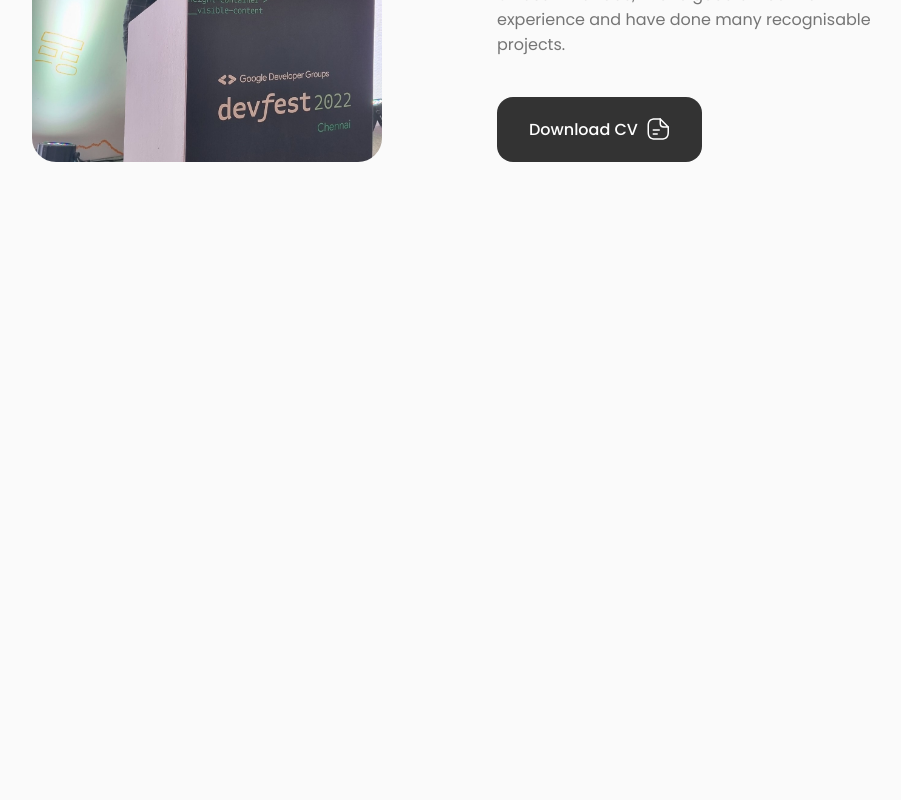
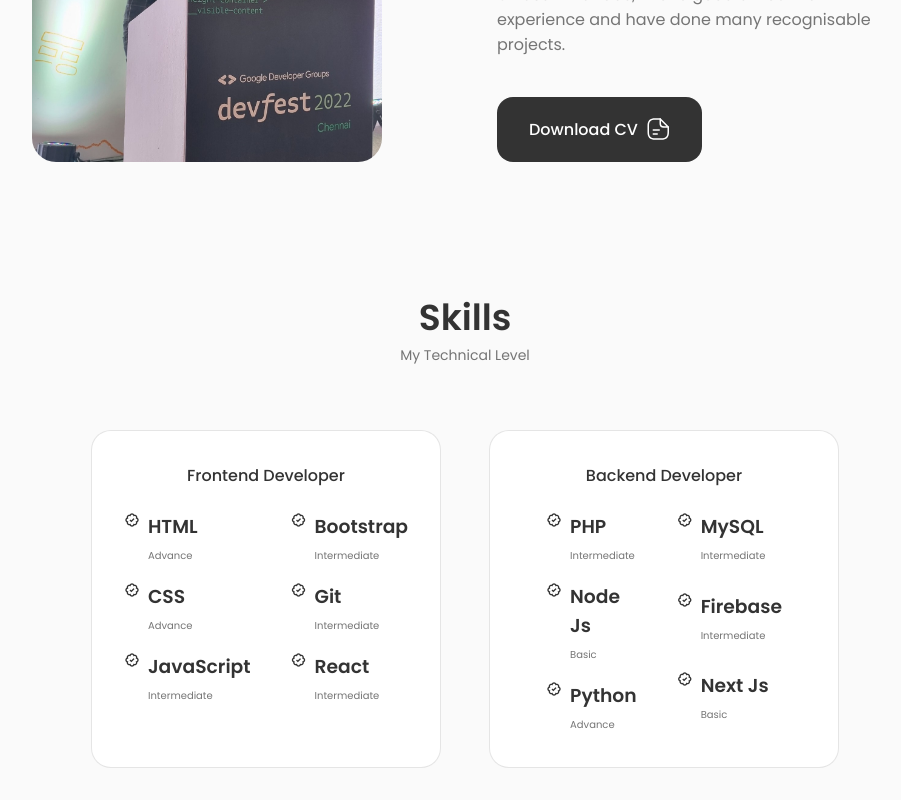
Before and after one commit to visionjain/React-Portfolio, a React (Create React App) app: page / in a window 1280 px wide. Shown: the part 1091-1891 px from the top of the page, without its empty margins (175-1076 px from the left). Before the commit the page ends 1285 px from the top, so only its background shows below. Built offline with nearby package versions, Linux system fonts and the light colour scheme.

Commit message:
added skills section

```diff
--- a/src/App.jsx
+++ b/src/App.jsx
@@ -3,6 +3,7 @@
 import Header from './components/header/Header';
 import Home from './components/home/home';
 import About from './components/about/About';
+import Skills from './components/skills/Skills';
 
 const App = () => {
   return (
@@ -12,6 +13,7 @@
     <main className='main'>
       <Home />
       <About />
+      <Skills />
     </main>
     </>
   )
--- /dev/null
+++ b/src/components/skills/Backend.jsx
@@ -0,0 +1,68 @@
+import React from 'react'
+
+const Backend = () => {
+  return (
+    <div className="skills__content">
+      <h3 className="skills__title">Backend Developer</h3>
+      <div className="skills__box">
+        <div className="skills__group">
+              <div className="skills__data">
+              <i  class='bx bx-badge-check'></i>
+          <div>
+              <h3 className="skills__name">PHP</h3>
+              <span className="skills__level">Intermediate</span>
+          </div>
+          </div>
+
+          <div className="skills__data">
+              <i  class='bx bx-badge-check'></i>
+          <div>
+              <h3 className="skills__name">Node Js</h3>
+              <span className="skills__level">Basic</span>
+          </div>
+          </div>
+
+          <div className="skills__data">
+              <i  class='bx bx-badge-check'></i>
+          <div>
+              <h3 className="skills__name">Python</h3>
+              <span className="skills__level">Advance</span>
+          </div>
+          </div>
+
+
+        </div>
+
+        <div className="skills__group">
+              <div className="skills__data">
+              <i  class='bx bx-badge-check'></i>
+          <div>
+              <h3 className="skills__name">MySQL</h3>
+              <span className="skills__level">Intermediate</span>
+          </div>
+          </div>
+
+          <div className="skills__data">
+              <i  class='bx bx-badge-check'></i>
+          <div>
+              <h3 className="skills__name">Firebase</h3>
+              <span className="skills__level">Intermediate</span>
+          </div>
+          </div>
+
+          <div className="skills__data">
+              <i  class='bx bx-badge-check'></i>
+          <div>
+              <h3 className="skills__name">Next Js</h3>
+              <span className="skills__level">Basic</span>
+          </div>
+          </div>
+
+
+        </div>
+      </div>
+    </div>
+  )
+}
+
+export default Backend
--- /dev/null
+++ b/src/components/skills/Frontend.jsx
@@ -0,0 +1,68 @@
+import React from 'react'
+
+const Frontend = () => {
+  return (
+    <div className="skills__content">
+      <h3 className="skills__title">Frontend Developer</h3>
+      <div className="skills__box">
+        <div className="skills__group">
+              <div className="skills__data">
+              <i  class='bx bx-badge-check'></i>
+          <div>
+              <h3 className="skills__name">HTML</h3>
+              <span className="skills__level">Advance</span>
+          </div>
+          </div>
+
+          <div className="skills__data">
+              <i  class='bx bx-badge-check'></i>
+          <div>
+              <h3 className="skills__name">CSS</h3>
+              <span className="skills__level">Advance</span>
+          </div>
+          </div>
+
+          <div className="skills__data">
+              <i  class='bx bx-badge-check'></i>
+          <div>
+              <h3 className="skills__name">JavaScript</h3>
+              <span className="skills__level">Intermediate</span>
+          </div>
+          </div>
+
+
+        </div>
+
+        <div className="skills__group">
+              <div className="skills__data">
+              <i  class='bx bx-badge-check'></i>
+          <div>
+              <h3 className="skills__name">Bootstrap</h3>
+              <span className="skills__level">Intermediate</span>
+          </div>
+          </div>
+
+          <div className="skills__data">
+              <i  class='bx bx-badge-check'></i>
+          <div>
+              <h3 className="skills__name">Git</h3>
+              <span className="skills__level">Intermediate</span>
+          </div>
+          </div>
+
+          <div className="skills__data">
+              <i  class='bx bx-badge-check'></i>
+          <div>
+              <h3 className="skills__name">React</h3>
+              <span className="skills__level">Intermediate</span>
+          </div>
+          </div>
+
+
+        </div>
+      </div>
+    </div>
+  )
+}
+
+export default Frontend
--- /dev/null
+++ b/src/components/skills/Skills.jsx
@@ -0,0 +1,24 @@
+import React from 'react';
+import "./skills.css"
+import Frontend from './Frontend';
+import Backend from './Backend';
+
+const Skills = () => {
+  return (
+    <section className="skills section" id="skills">
+      <h2 className="section__title">Skills</h2>
+      <span className="section__subtitle">My Technical Level</span>
+
+
+      <div className="skills__container container grid">
+        <Frontend />
+        <Backend />
+
+      </div>
+
+
+    </section>
+  );
+};
+
+export default Skills;
--- /dev/null
+++ b/src/components/skills/skills.css
@@ -0,0 +1,86 @@
+.skills__container {
+  grid-template-columns: repeat(2, 350px);
+  column-gap: 3rem;
+  justify-content: center;
+}
+
+.skills__content {
+  background-color: var(--container-color);
+  border: 1px solid rgba(0, 0, 0, 0.1);
+  padding: 2rem 4rem;
+  border-radius: 1.25rem;
+
+}
+
+.skills__title {
+  font-size: var(--normal-font-size);
+  font-weight: var(--font-medium);
+  text-align: center;
+  margin-bottom: var(--mb-1-5);
+}
+
+.skills__box {
+  display: flex;
+  justify-content: center;
+  column-gap: 2.5rem;
+}
+
+.skills__group {
+  display: grid;
+  align-items: flex-start;
+  row-gap: 1rem;
+}
+
+.skills__data {
+  display: flex;
+  column-gap: 0.5rem;
+}
+
+.skills .bx-badge-check {
+  font-size: 1rem;
+  color: var(--title-color);
+}
+
+.skills_name {
+  font-size: var(--normal-font-size);
+  font-weight: var(--font-medium);
+  line-height: 18px;
+}
+
+.skills__level {
+  font-size: var(--tiny-font-size);
+
+}
+
+
+/* Bade phones or tabs ke liye */
+@media screen and (max-width: 992px) {
+  .skills__container {
+    grid-template-columns: max-content;
+    row-gap: 2rem;
+  }
+}
+
+/* medium phones ke liye  */
+
+@media screen and (max-width: 576px) {
+  .skills__container {
+    grid-template-columns:  1fr;
+  }
+
+  .skills__content {
+    padding: 1.5rem;
+  }
+}
+
+/* For small devices */
+@media screen and (max-width: 350px) {
+  .skills__box {
+    column-gap: 1.25rem;
+  }
+
+  .skills__name {
+    font-size: var(--small-font-size);
+  }
+
+}
```
